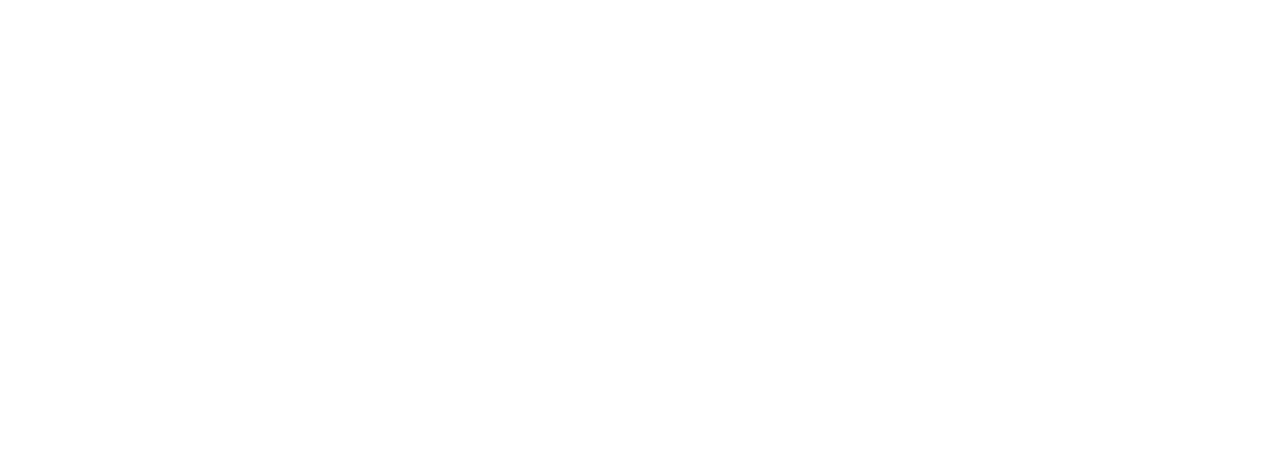
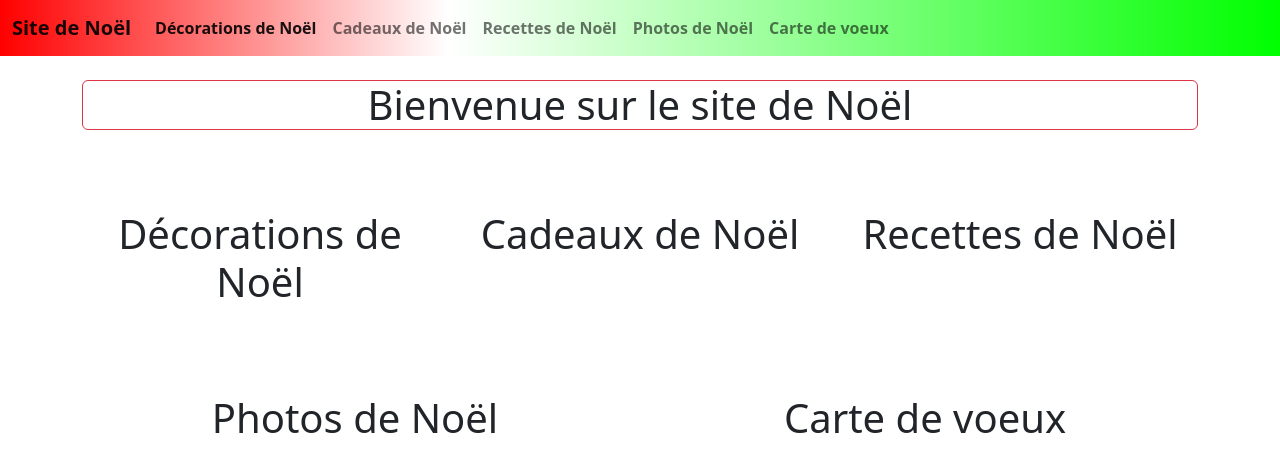
Before and after one commit to Marcos0230/Site_Noel, a plain HTML site: page index.html in a window 1280 px wide. Drawn offline with nearby package versions, Linux system fonts and the light colour scheme.

Commit message:
Added base files ; Added main grid ; Added navbar

```diff
--- /dev/null
+++ b/css/styles.css
@@ -0,0 +1,17 @@
+.gradient-title {
+    background: rgb(255, 0, 0);
+    background: linear-gradient(90deg, rgba(255, 0, 0, 1) 0%, rgba(255, 255, 255, 1) 35%, rgba(0, 255, 0, 1) 100%);
+    font-weight: bold;
+}
+
+.grid-main {
+    margin-top: 5rem;
+}
+
+.row {
+    margin-top: 5rem;
+}
+
+.title {
+    margin-top: 5rem;
+}
--- a/index.html
+++ b/index.html
@@ -1,10 +1,104 @@
-<!DOCTYPE html>
+<!doctype html>
 <html lang="fr">
+
+
 <head>
-    <meta charset="UTF-8">
-    <title>Title</title>
+
+    <meta charset="utf-8">
+    <meta content="width=device-width, initial-scale=1" name="viewport">
+    <title>Site de Noël</title>
+    <link crossorigin="anonymous" href="https://cdn.jsdelivr.net/npm/bootstrap@5.2.3/dist/css/bootstrap.min.css"
+          integrity="sha384-rbsA2VBKQhggwzxH7pPCaAqO46MgnOM80zW1RWuH61DGLwZJEdK2Kadq2F9CUG65" rel="stylesheet">
+    <link href="css/styles.css" rel="stylesheet">
+
 </head>
+
+
 <body>
+
+<script crossorigin="anonymous"
+        integrity="sha384-kenU1KFdBIe4zVF0s0G1M5b4hcpxyD9F7jL+jjXkk+Q2h455rYXK/7HAuoJl+0I4"
+        src="https://cdn.jsdelivr.net/npm/bootstrap@5.2.3/dist/js/bootstrap.bundle.min.js">
+</script>
+
+<nav class="navbar navbar-expand-lg fixed-top gradient-title">
+    <div class="container-fluid">
+        <a class="navbar-brand" href="#">Site de Noël</a>
+        <button aria-controls="navbarNav" aria-expanded="false" aria-label="Toggle navigation" class="navbar-toggler"
+                data-bs-target="#navbarNav" data-bs-toggle="collapse" type="button">
+            <span class="navbar-toggler-icon"></span>
+        </button>
+        <div class="collapse navbar-collapse" id="navbarNav">
+            <ul class="navbar-nav">
+                <li class="nav-item">
+                    <a aria-current="page" class="nav-link active" href="#Décorations de Noël">Décorations de Noël</a>
+                </li>
+                <li class="nav-item">
+                    <a class="nav-link" href="#Cadeaux de Noël">Cadeaux de Noël</a>
+                </li>
+                <li class="nav-item">
+                    <a class="nav-link" href="#Recettes de Noël">Recettes de Noël</a>
+                </li>
+                <li class="nav-item">
+                    <a class="nav-link" href="#Photos de Noël">Photos de Noël</a>
+                </li>
+                <li class="nav-item">
+                    <a class="nav-link" href="#Carte de voeux">Carte de voeux</a>
+                </li>
+            </ul>
+        </div>
+    </div>
+</nav>
+
+<div class="container mt-5">
+    <div class="title">
+        <h1 class="text-center border border-danger rounded">
+            Bienvenue sur le site de Noël
+        </h1>
+    </div>
+</div>
+
+<div class="grid-main container text-center">
+    <div class="row">
+        <div class="col">
+            <div class="jumbotron jumbotron-fluid">
+                <div class="container">
+                    <h1 class="display-6" id="Décorations de Noël">Décorations de Noël</h1>
+                </div>
+            </div>
+        </div>
+        <div class="col">
+            <div class="jumbotron jumbotron-fluid">
+                <div class="container">
+                    <h1 class="display-6" id="Cadeaux de Noël">Cadeaux de Noël</h1>
+                </div>
+            </div>
+        </div>
+        <div class="col">
+            <div class="jumbotron jumbotron-fluid">
+                <div class="container">
+                    <h1 class="display-6" id="Recettes de Noël">Recettes de Noël</h1>
+                </div>
+            </div>
+        </div>
+    </div>
+    <div class="row">
+        <div class="col">
+            <div class="jumbotron jumbotron-fluid">
+                <div class="container">
+                    <h1 class="display-6" id="Photos de Noël">Photos de Noël</h1>
+                </div>
+            </div>
+        </div>
+        <div class="col">
+            <div class="jumbotron jumbotron-fluid">
+                <div class="container">
+                    <h1 class="display-6" id="Carte de voeux">Carte de voeux</h1>
+                </div>
+            </div>
+        </div>
+    </div>
+</div>
 
 </body>
 </html>
```
